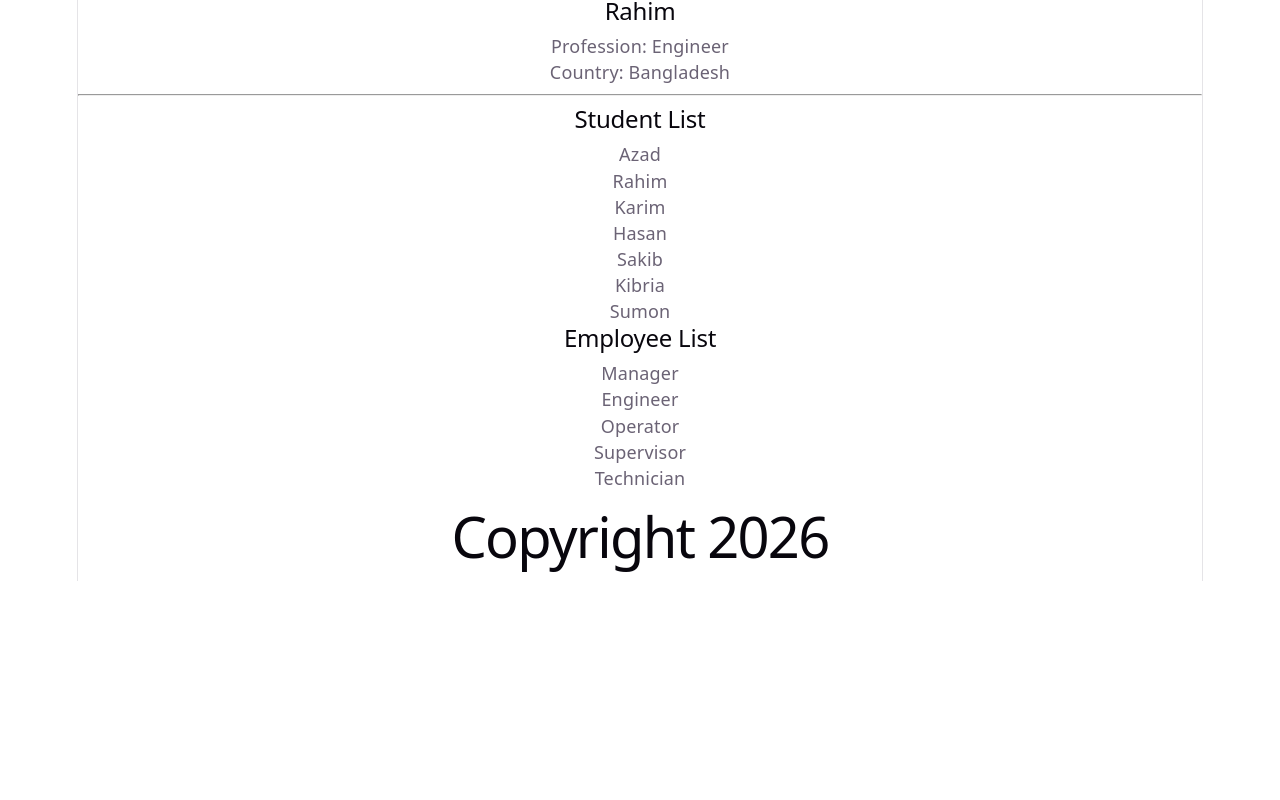
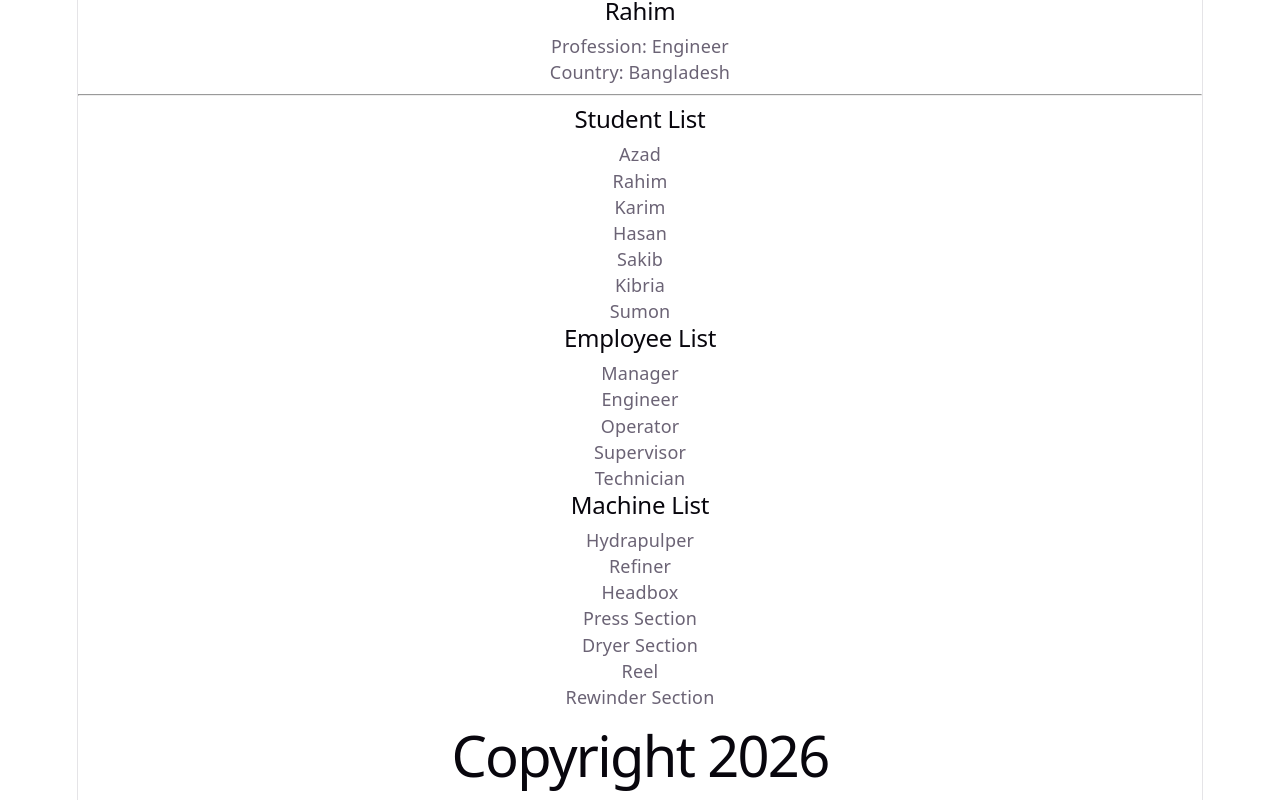
Before and after one commit to Md-Abul-Kalam-Azad-318/react-learning, a React (Vite) app: page / in a window 1280 px wide. Shown: the part 435-1235 px from the top of the page. Before the commit the page ends 1016 px from the top, so only its background shows below. Built offline with nearby package versions, Linux system fonts and the light colour scheme.

Commit message:
Topic 8 (Machine List}: Rendering lists using map()

```diff
--- a/src/App.jsx
+++ b/src/App.jsx
@@ -10,6 +10,7 @@ import Button from './components/Button'
 import Greeting from './components/Greeting'
 import StudentList from './components/StudentList'
 import EmployeeList from './components/EmployeeList'
+import MachineList from './components/MachineList'
 
 function App() {
 
@@ -38,6 +39,7 @@ function App() {
 
         <StudentList />
         <EmployeeList />
+        <MachineList />
 
         <Footer />
     </div>
--- /dev/null
+++ b/src/components/MachineList.jsx
@@ -0,0 +1,30 @@
+import React from 'react'
+
+const MachineList = () => {
+    const machines = [
+        'Hydrapulper',
+        'Refiner',
+        'Headbox',
+        'Press Section',
+        'Dryer Section',
+        'Reel',
+        'Rewinder Section'
+    ];
+
+
+  return (
+    <div>
+        <h2>Machine List</h2>
+
+        {
+            machines.map((machine, index) => (
+
+                <p key={index}> {machine} </p>
+
+            ))
+        }
+    </div>
+  );
+}
+
+export default MachineList
```
